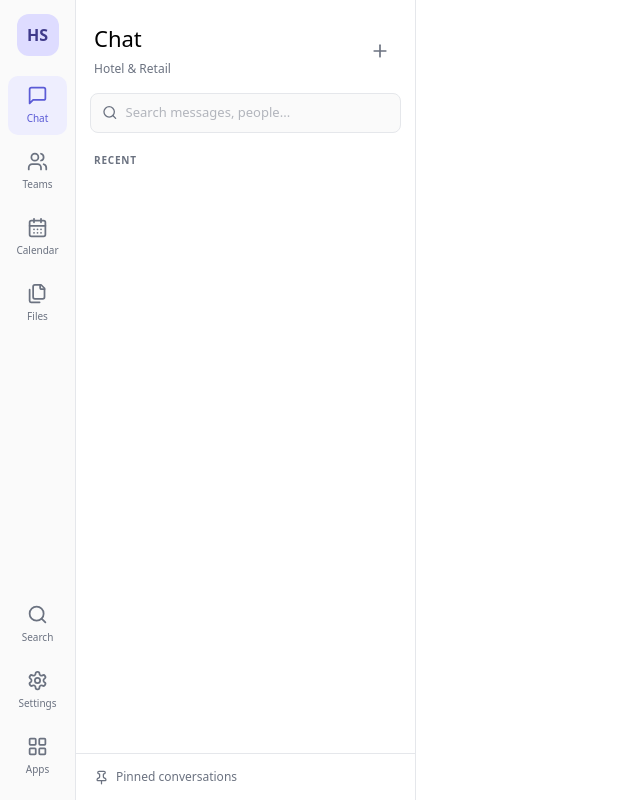
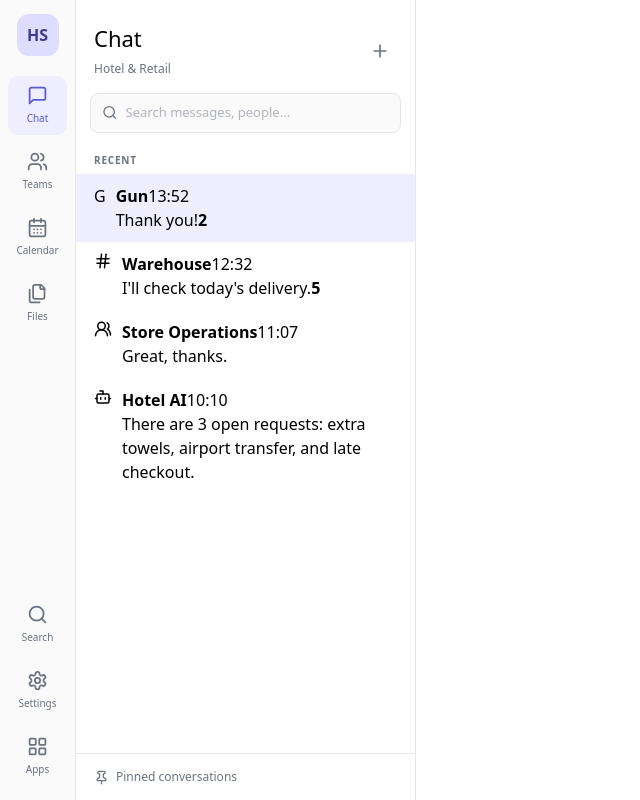
Before and after one commit to GunPkate/go_chat_dbdynamo, a Next.js app in the folder appsync-chat-go/frontend_next/: page / in a window 1280 px wide. Shown: the whole page, without its empty margins (0-640 px from the left). Built offline with nearby package versions, Linux system fonts and the light colour scheme.

Commit message:
set conversation list state

```diff
--- /dev/null
+++ b/appsync-chat-go/frontend_next/chat/store/chat-store.ts
@@ -0,0 +1,50 @@
+
+import { create } from "zustand";
+import { conversations } from "../../lib/mock-data";
+import type { Conversation, Message } from "../../lib/types";
+
+type ChatState = {
+    conversations: Conversation[];
+    selectedId: string;
+    draft: string;
+    mobileListOpen: boolean;
+    setSelected: (id: string) => void;
+    setDraft: (value: string) => void;
+    setMobileListOpen: (value: boolean) => void;
+    sendMessage: () => void;
+};
+
+
+export const useChatStore = create<ChatState>((set, get) => ({
+    conversations: conversations,
+    selectedId: conversations[0].id,
+    draft: "",
+    mobileListOpen: true,
+
+    setSelected: (id: string) => set({ selectedId: id }),
+    setDraft: (value: string) => set({ draft: value }),
+    setMobileListOpen: (value: boolean) => set({ mobileListOpen: value }),
+
+    sendMessage: () => {
+        const { selectedId, draft, conversations } = get();
+        const content = draft.trim();
+        if (!content) return;
+
+        const message: Message = {
+            id: `LOCAL#${Date.now()}`,
+            senderId: "USER#201",
+            content,
+            createdAt: new Date().toLocaleTimeString([], { hour: "2-digit", minute: "2-digit" }),
+            status: "SENT"
+        };
+
+        set((state) => ({
+            draft: "",
+            conversations: state.conversations.map((c) =>
+                c.id === selectedId
+                    ? { ...c, messages: [...c.messages, message], unread: 0 }
+                    : c
+            )
+        }));
+    }
+}));
--- a/appsync-chat-go/frontend_next/components/chat/ConversationList.tsx
+++ b/appsync-chat-go/frontend_next/components/chat/ConversationList.tsx
@@ -1,7 +1,13 @@
+"use client";
 import { Search, Plus, Pin, Hash, UsersRound, Bot } from "lucide-react";
 import "../css/ConversationList.css";
+import { useChatStore } from "../../chat/store/chat-store";
 
 export function ConversationList() {
+  const conversations = useChatStore((s) => s.conversations);
+  const selectedId = useChatStore((s) => s.selectedId);
+  const setSelected = useChatStore((s) => s.setSelected);
+
   return (
     <div className="conversation-list">
       <header className="list-header">
@@ -19,7 +25,7 @@ export function ConversationList() {
 
       <div className="list-section">
         <div className="section-title">Recent</div>
-        {/* {conversations.map((conversation) => {
+        {conversations.map((conversation) => {
           const Icon = conversation.type === "CHANNEL" ? Hash : conversation.title === "Hotel AI" ? Bot : conversation.type === "GROUP" ? UsersRound : null;
           return (
             <button
@@ -43,7 +49,7 @@ export function ConversationList() {
               </div>
             </button>
           );
-        })} */}
+        })}
       </div>
 
       <div className="list-footer">
--- a/appsync-chat-go/frontend_next/components/css/ChatApp.css
+++ b/appsync-chat-go/frontend_next/components/css/ChatApp.css
@@ -1,10 +1,4 @@
 @import "tailwindcss";
-
-:root {
-  --bg: #f7f8fa;
-  --panel: #ffffff;
-  --border: #e5e7eb;
-}
 
 .app-shell {
   height: 100vh;
```
